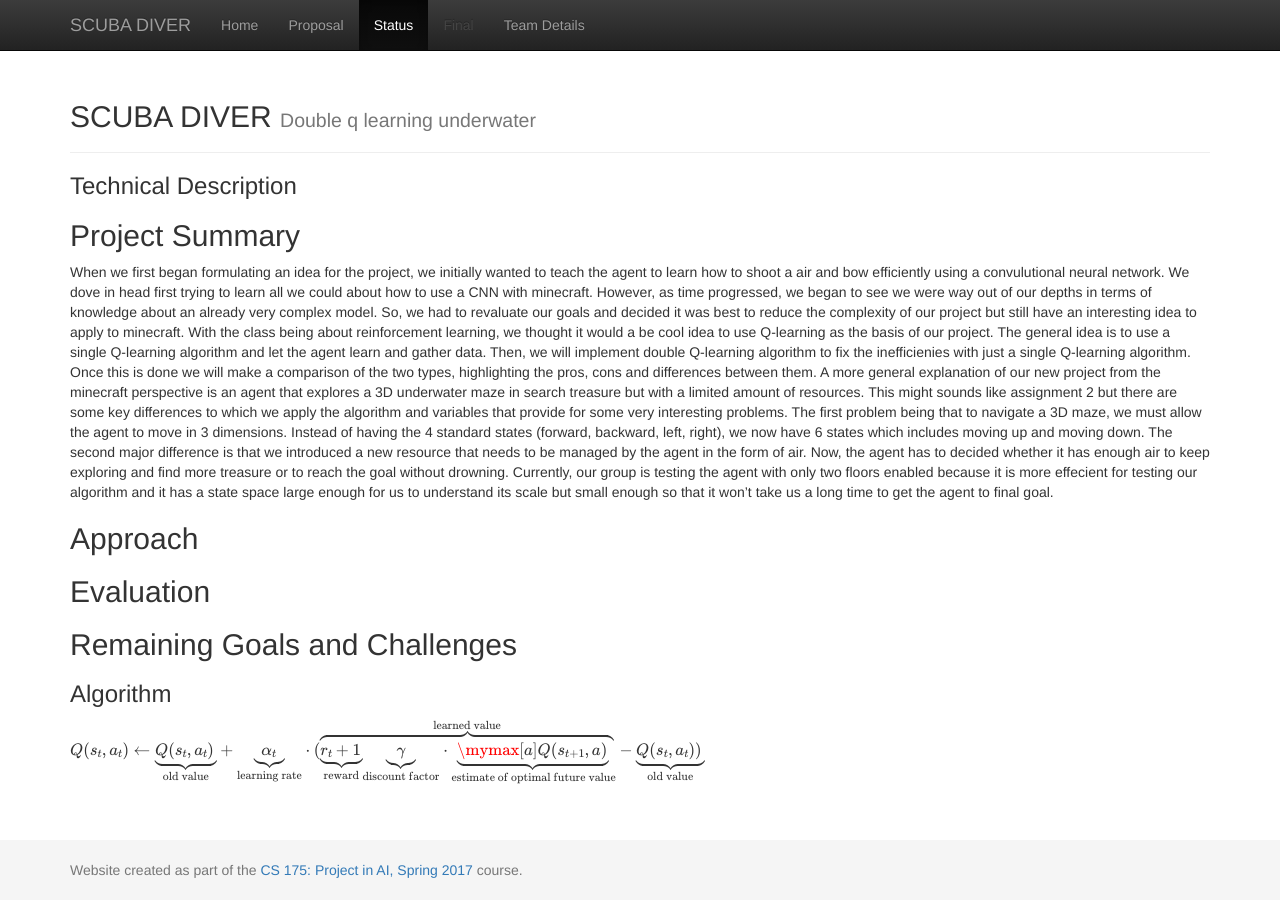
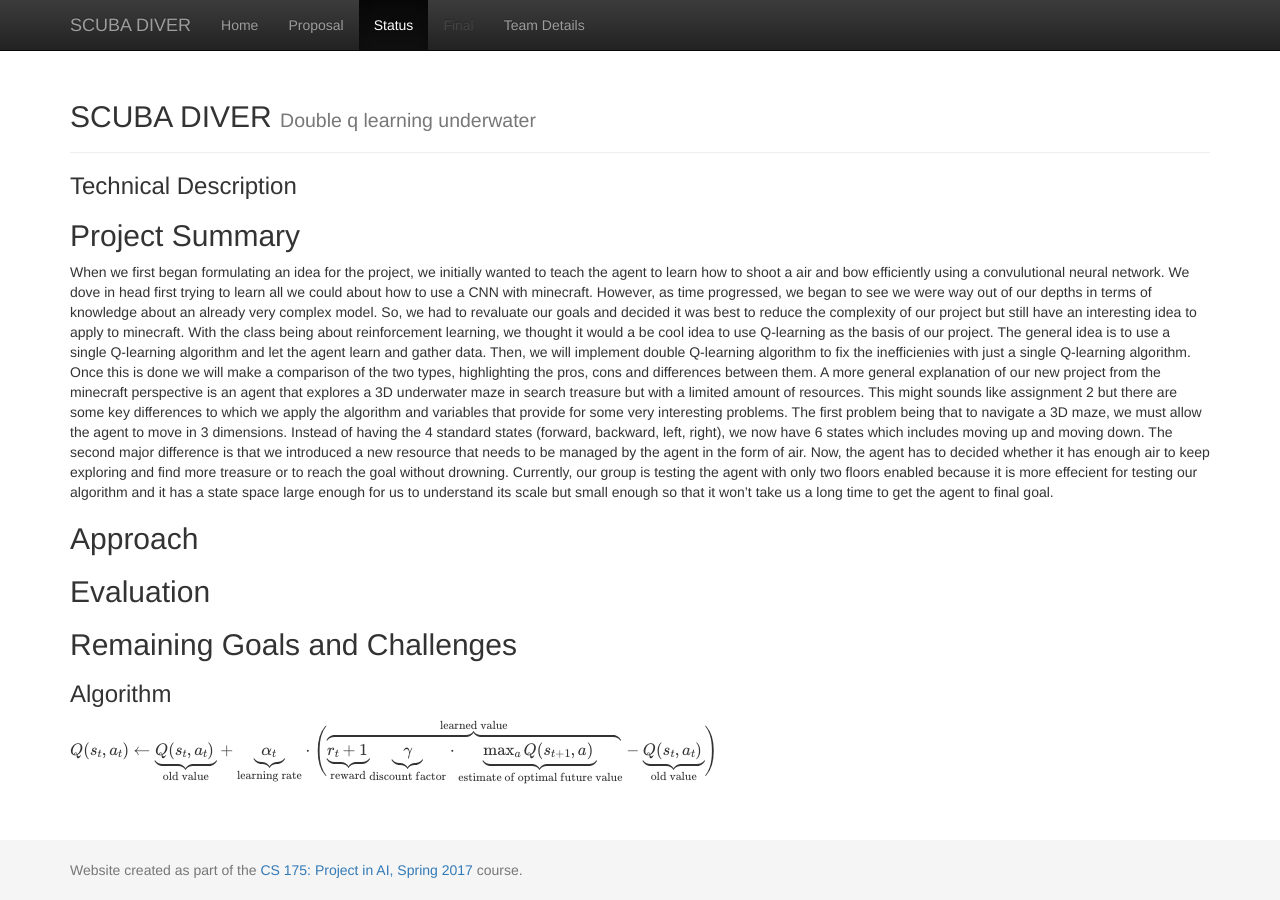
Before and after one commit to andrewdoh/scuba_diver, a Jekyll site: the page built from docs/status.md, in a window 1280 px wide. Built offline with Jekyll 4.4.1, drawn with Linux system fonts in a browser that asks for light colours; formulas are drawn with MathJax 3.

Commit message:
Update status.md

```diff
--- a/docs/status.md
+++ b/docs/status.md
@@ -10,4 +10,4 @@
 ## Evaluation ##
 ## Remaining Goals and Challenges ##
 ### Algorithm ###
-$$ Q(s_t,a_t)  \leftarrow \underbrace{Q(s_t,a_t)}_{\text{old value}} + \underbrace{\alpha_t}_{\text{learning rate}} \cdot (\overbrace{\underbrace{r_{t} + 1}_{\text{reward}}  \underbrace{\gamma}_{\text{discount factor}} \cdot \underbrace{\mymax[a] Q(s_{t+1},a)}_{\text{estimate of optimal future value}}}^{\text{learned value}}   - \underbrace{Q(s_t,a_t))}_{\text{old value}}  $$
+$$ Q(s_t,a_t)  \leftarrow \underbrace{Q(s_t,a_t)}_{\text{old value}} + \underbrace{\alpha_t}_{\text{learning rate}} \cdot \Bigg(\overbrace{\underbrace{r_{t} + 1}_{\text{reward}}  \underbrace{\gamma}_{\text{discount factor}} \cdot \underbrace{\max_a Q(s_{t+1},a)}_{\text{estimate of optimal future value}}}^{\text{learned value}}   - \underbrace{Q(s_t,a_t)}_{\text{old value}}  \Bigg)$$
```
